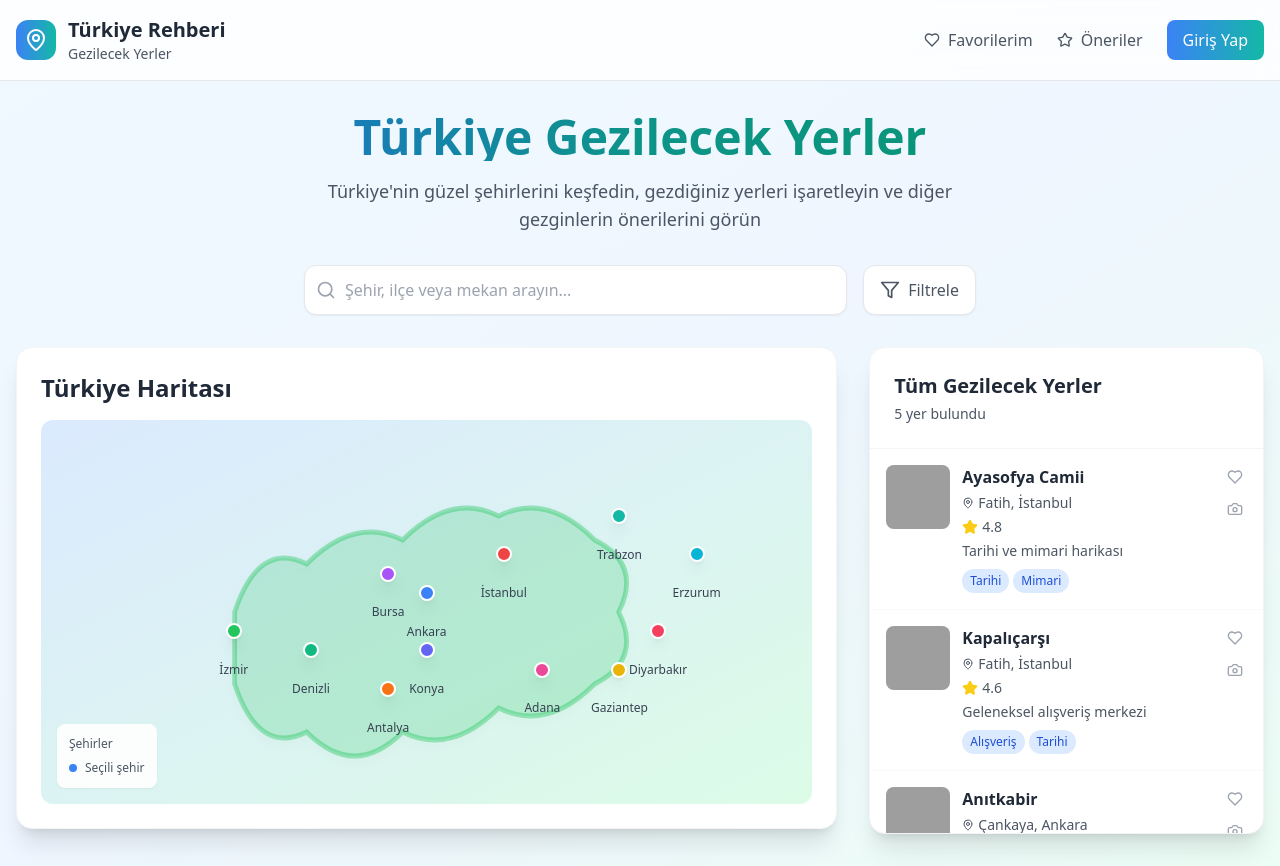
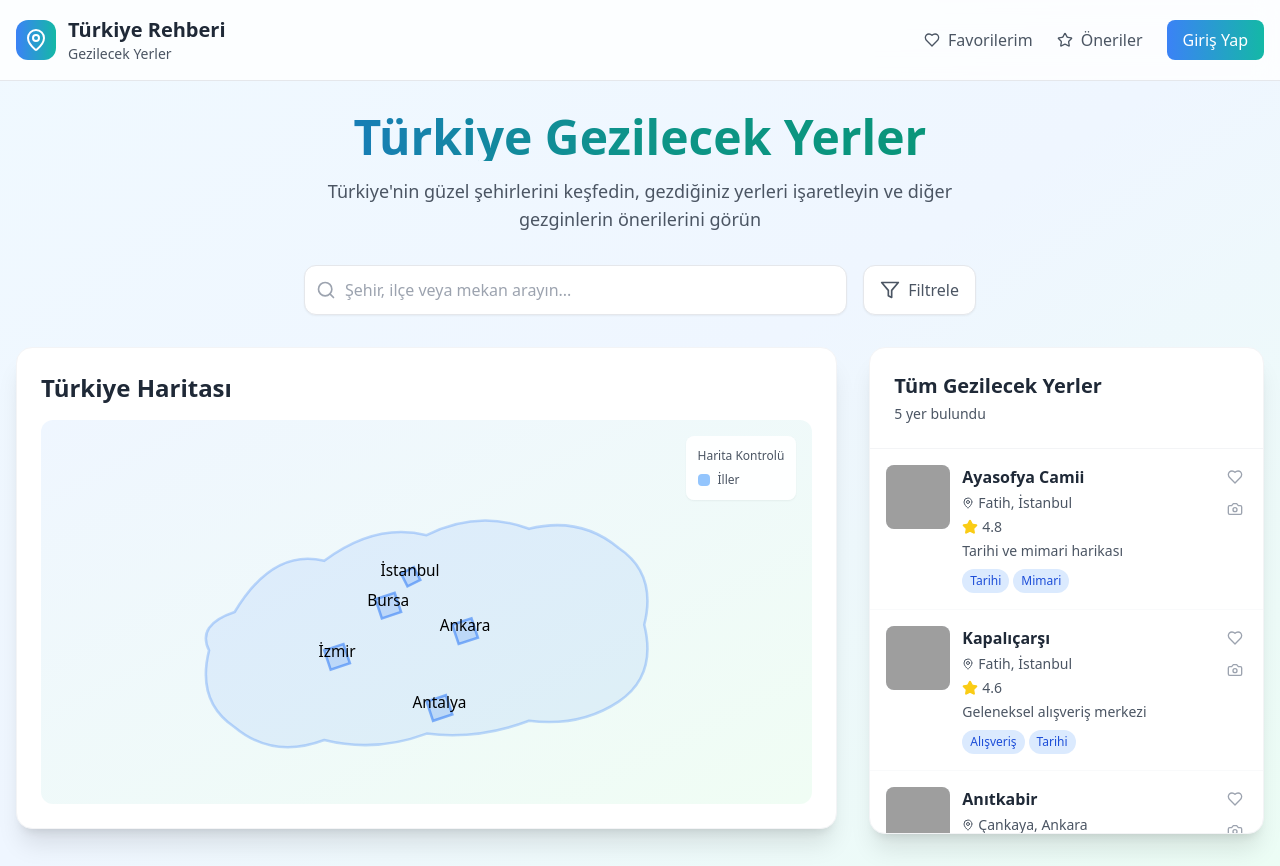
Before and after one commit to dengnekir/turkiye-rota-kesifleri, a React (Vite) app: page / in a window 1280 px wide. Built offline with nearby package versions, Linux system fonts and the light colour scheme; grey boxes are pictures that could not be loaded.

Commit message:
Refactor: Use a detailed Turkey map and add animations
- Replace the simplified Turkey map with a more detailed one.
- Implement animations to show districts and province borders on hover.

```diff
--- a/src/components/TurkeyMap.tsx
+++ b/src/components/TurkeyMap.tsx
@@ -1,86 +1,163 @@
 
-import React from 'react';
+import React, { useState } from 'react';
+import { turkeyProvinces, Province, District } from '../data/turkeyMapData';
 
 interface TurkeyMapProps {
   selectedCity: string | null;
   onCitySelect: (city: string) => void;
 }
 
-const cities = [
-  { name: 'İstanbul', x: 60, y: 35, color: 'bg-red-500' },
-  { name: 'Ankara', x: 50, y: 45, color: 'bg-blue-500' },
-  { name: 'İzmir', x: 25, y: 55, color: 'bg-green-500' },
-  { name: 'Antalya', x: 45, y: 70, color: 'bg-orange-500' },
-  { name: 'Bursa', x: 45, y: 40, color: 'bg-purple-500' },
-  { name: 'Adana', x: 65, y: 65, color: 'bg-pink-500' },
-  { name: 'Konya', x: 50, y: 60, color: 'bg-indigo-500' },
-  { name: 'Gaziantep', x: 75, y: 65, color: 'bg-yellow-500' },
-  { name: 'Trabzon', x: 75, y: 25, color: 'bg-teal-500' },
-  { name: 'Erzurum', x: 85, y: 35, color: 'bg-cyan-500' },
-  { name: 'Diyarbakır', x: 80, y: 55, color: 'bg-rose-500' },
-  { name: 'Denizli', x: 35, y: 60, color: 'bg-emerald-500' }
-];
+export const TurkeyMap: React.FC<TurkeyMapProps> = ({ selectedCity, onCitySelect }) => {
+  const [selectedProvince, setSelectedProvince] = useState<Province | null>(null);
+  const [hoveredProvince, setHoveredProvince] = useState<string | null>(null);
+  const [showDistricts, setShowDistricts] = useState(false);
 
-export const TurkeyMap: React.FC<TurkeyMapProps> = ({ selectedCity, onCitySelect }) => {
+  const handleProvinceClick = (province: Province) => {
+    setSelectedProvince(province);
+    setShowDistricts(true);
+    onCitySelect(province.name);
+  };
+
+  const handleDistrictClick = (district: District) => {
+    console.log('İlçe seçildi:', district.name);
+  };
+
+  const handleMapClick = (e: React.MouseEvent) => {
+    // Harita boş alanına tıklandığında ilçeleri gizle
+    if (e.target === e.currentTarget) {
+      setShowDistricts(false);
+      setSelectedProvince(null);
+    }
+  };
+
   return (
-    <div className="relative w-full h-96 bg-gradient-to-br from-blue-100 to-green-100 rounded-xl overflow-hidden">
-      {/* Simplified Turkey outline */}
+    <div className="relative w-full h-96 bg-gradient-to-br from-blue-50 to-green-50 rounded-xl overflow-hidden">
       <svg
-        viewBox="0 0 100 80"
-        className="absolute inset-0 w-full h-full"
+        viewBox="0 0 400 300"
+        className="absolute inset-0 w-full h-full cursor-pointer"
         preserveAspectRatio="xMidYMid meet"
+        onClick={handleMapClick}
       >
+        {/* Türkiye ana sınırları */}
         <path
-          d="M10 40 Q15 25 25 30 Q35 20 45 25 Q55 15 65 20 Q75 15 85 25 Q95 30 90 40 Q95 50 85 55 Q75 65 65 60 Q55 70 45 65 Q35 75 25 65 Q15 70 10 55 Z"
-          fill="rgba(34, 197, 94, 0.2)"
-          stroke="rgba(34, 197, 94, 0.4)"
-          strokeWidth="1"
-          className="drop-shadow-sm"
+          d="M50,150 Q80,100 120,110 Q160,80 200,90 Q240,70 280,85 Q320,75 350,100 Q380,120 370,160 Q380,200 350,220 Q320,240 280,235 Q240,250 200,245 Q160,260 120,250 Q80,265 50,240 Q20,220 30,180 Q20,160 50,150 Z"
+          fill="rgba(59, 130, 246, 0.1)"
+          stroke="rgba(59, 130, 246, 0.3)"
+          strokeWidth="2"
+          className="transition-all duration-300"
         />
+
+        {/* İller */}
+        {turkeyProvinces.map((province) => (
+          <g key={province.id}>
+            <path
+              d={province.path}
+              fill={selectedProvince?.id === province.id ? "rgba(34, 197, 94, 0.6)" : hoveredProvince === province.id ? "rgba(59, 130, 246, 0.4)" : "rgba(59, 130, 246, 0.2)"}
+              stroke={selectedProvince?.id === province.id ? "rgb(34, 197, 94)" : "rgba(59, 130, 246, 0.6)"}
+              strokeWidth="2"
+              className="cursor-pointer transition-all duration-300 hover:fill-opacity-60"
+              onClick={(e) => {
+                e.stopPropagation();
+                handleProvinceClick(province);
+              }}
+              onMouseEnter={() => setHoveredProvince(province.id)}
+              onMouseLeave={() => setHoveredProvince(null)}
+              style={{
+                filter: selectedProvince?.id === province.id ? 'drop-shadow(0 4px 8px rgba(34, 197, 94, 0.3))' : 'none',
+                transform: hoveredProvince === province.id ? 'scale(1.02)' : 'scale(1)',
+                transformOrigin: `${province.center.x}px ${province.center.y}px`
+              }}
+            />
+
+            {/* İl ismi */}
+            <text
+              x={province.center.x}
+              y={province.center.y}
+              textAnchor="middle"
+              className={`text-xs font-medium pointer-events-none transition-all duration-300 ${
+                selectedProvince?.id === province.id ? 'text-green-700 font-bold' : 'text-blue-700'
+              }`}
+              style={{
+                fontSize: hoveredProvince === province.id ? '14px' : '12px'
+              }}
+            >
+              {province.name}
+            </text>
+          </g>
+        ))}
+
+        {/* İlçeler - Animasyonlu gösterim */}
+        {showDistricts && selectedProvince && (
+          <g className="animate-fade-in">
+            {selectedProvince.districts.map((district, index) => (
+              <g
+                key={district.id}
+                className="animate-scale-in"
+                style={{
+                  animationDelay: `${index * 0.1}s`,
+                  animationFillMode: 'both'
+                }}
+              >
+                <path
+                  d={district.path}
+                  fill="rgba(239, 68, 68, 0.3)"
+                  stroke="rgba(239, 68, 68, 0.7)"
+                  strokeWidth="1.5"
+                  className="cursor-pointer transition-all duration-200 hover:fill-opacity-50"
+                  onClick={(e) => {
+                    e.stopPropagation();
+                    handleDistrictClick(district);
+                  }}
+                />
+                <text
+                  x={district.center.x}
+                  y={district.center.y}
+                  textAnchor="middle"
+                  className="text-xs font-medium text-red-700 pointer-events-none"
+                >
+                  {district.name}
+                </text>
+              </g>
+            ))}
+          </g>
+        )}
       </svg>
 
-      {/* City markers */}
-      {cities.map((city) => (
-        <button
-          key={city.name}
-          onClick={() => onCitySelect(city.name)}
-          className={`absolute transform -translate-x-1/2 -translate-y-1/2 w-4 h-4 rounded-full border-2 border-white shadow-lg hover:scale-125 transition-all duration-200 ${
-            selectedCity === city.name ? 'ring-4 ring-blue-300 scale-125' : ''
-          } ${city.color}`}
-          style={{
-            left: `${city.x}%`,
-            top: `${city.y}%`,
-          }}
-          title={city.name}
-        >
-          <div className="sr-only">{city.name}</div>
-        </button>
-      ))}
-
-      {/* City labels */}
-      {cities.map((city) => (
-        <div
-          key={`label-${city.name}`}
-          className={`absolute transform -translate-x-1/2 text-xs font-medium text-gray-700 pointer-events-none transition-all duration-200 ${
-            selectedCity === city.name ? 'text-blue-600 font-bold' : ''
-          }`}
-          style={{
-            left: `${city.x}%`,
-            top: `${city.y + 8}%`,
-          }}
-        >
-          {city.name}
-        </div>
-      ))}
-
-      {/* Legend */}
-      <div className="absolute bottom-4 left-4 bg-white/90 backdrop-blur-sm p-3 rounded-lg shadow-sm">
-        <div className="text-xs text-gray-600 mb-2">Şehirler</div>
-        <div className="flex items-center space-x-2">
-          <div className="w-2 h-2 bg-blue-500 rounded-full"></div>
-          <span className="text-xs text-gray-600">Seçili şehir</span>
+      {/* Harita kontrolleri */}
+      <div className="absolute top-4 right-4 bg-white/90 backdrop-blur-sm p-3 rounded-lg shadow-sm">
+        <div className="text-xs text-gray-600 mb-2">Harita Kontrolü</div>
+        <div className="flex flex-col space-y-1 text-xs">
+          <div className="flex items-center space-x-2">
+            <div className="w-3 h-3 bg-blue-300 rounded-sm"></div>
+            <span className="text-gray-600">İller</span>
+          </div>
+          {showDistricts && (
+            <div className="flex items-center space-x-2">
+              <div className="w-3 h-3 bg-red-300 rounded-sm"></div>
+              <span className="text-gray-600">İlçeler</span>
+            </div>
+          )}
         </div>
       </div>
+
+      {/* Seçili il bilgisi */}
+      {selectedProvince && (
+        <div className="absolute bottom-4 left-4 bg-white/90 backdrop-blur-sm p-3 rounded-lg shadow-sm animate-slide-in-right">
+          <div className="text-sm font-semibold text-gray-800">{selectedProvince.name}</div>
+          <div className="text-xs text-gray-600">
+            {selectedProvince.districts.length} ilçe gösteriliyor
+          </div>
+          <button
+            onClick={() => {
+              setShowDistricts(false);
+              setSelectedProvince(null);
+            }}
+            className="mt-2 text-xs text-blue-600 hover:text-blue-800 transition-colors"
+          >
+            İlçeleri Gizle
+          </button>
+        </div>
+      )}
     </div>
   );
 };
--- /dev/null
+++ b/src/data/turkeyMapData.ts
@@ -0,0 +1,68 @@
+
+export interface Province {
+  id: string;
+  name: string;
+  path: string;
+  center: { x: number; y: number };
+  districts: District[];
+}
+
+export interface District {
+  id: string;
+  name: string;
+  path: string;
+  center: { x: number; y: number };
+}
+
+export const turkeyProvinces: Province[] = [
+  {
+    id: 'istanbul',
+    name: 'İstanbul',
+    path: 'M180,120 L190,115 L195,125 L185,130 Z',
+    center: { x: 187, y: 122 },
+    districts: [
+      { id: 'fatih', name: 'Fatih', path: 'M180,120 L185,118 L187,123 L182,125 Z', center: { x: 183, y: 121 } },
+      { id: 'beyoglu', name: 'Beyoğlu', path: 'M185,118 L190,115 L192,120 L187,123 Z', center: { x: 188, y: 119 } }
+    ]
+  },
+  {
+    id: 'ankara',
+    name: 'Ankara',
+    path: 'M220,160 L235,155 L240,170 L225,175 Z',
+    center: { x: 230, y: 165 },
+    districts: [
+      { id: 'cankaya', name: 'Çankaya', path: 'M220,160 L227,158 L230,165 L223,167 Z', center: { x: 225, y: 162 } },
+      { id: 'kecioren', name: 'Keçiören', path: 'M227,158 L235,155 L237,162 L230,165 Z', center: { x: 232, y: 160 } }
+    ]
+  },
+  {
+    id: 'izmir',
+    name: 'İzmir',
+    path: 'M120,180 L135,175 L140,190 L125,195 Z',
+    center: { x: 130, y: 185 },
+    districts: [
+      { id: 'konak', name: 'Konak', path: 'M120,180 L127,178 L130,185 L123,187 Z', center: { x: 125, y: 182 } },
+      { id: 'bornova', name: 'Bornova', path: 'M127,178 L135,175 L137,182 L130,185 Z', center: { x: 132, y: 180 } }
+    ]
+  },
+  {
+    id: 'antalya',
+    name: 'Antalya',
+    path: 'M200,220 L215,215 L220,230 L205,235 Z',
+    center: { x: 210, y: 225 },
+    districts: [
+      { id: 'muratpasa', name: 'Muratpaşa', path: 'M200,220 L207,218 L210,225 L203,227 Z', center: { x: 205, y: 222 } },
+      { id: 'kepez', name: 'Kepez', path: 'M207,218 L215,215 L217,222 L210,225 Z', center: { x: 212, y: 220 } }
+    ]
+  },
+  {
+    id: 'bursa',
+    name: 'Bursa',
+    path: 'M160,140 L175,135 L180,150 L165,155 Z',
+    center: { x: 170, y: 145 },
+    districts: [
+      { id: 'nilufer', name: 'Nilüfer', path: 'M160,140 L167,138 L170,145 L163,147 Z', center: { x: 165, y: 142 } },
+      { id: 'osmangazi', name: 'Osmangazi', path: 'M167,138 L175,135 L177,142 L170,145 Z', center: { x: 172, y: 140 } }
+    ]
+  }
+];
--- a/tailwind.config.ts
+++ b/tailwind.config.ts
@@ -1,3 +1,4 @@
+
 import type { Config } from "tailwindcss";
 
 export default {
@@ -84,11 +85,44 @@ export default {
 					to: {
 						height: '0'
 					}
+				},
+				'fade-in': {
+					'0%': {
+						opacity: '0',
+						transform: 'translateY(10px)'
+					},
+					'100%': {
+						opacity: '1',
+						transform: 'translateY(0)'
+					}
+				},
+				'scale-in': {
+					'0%': {
+						transform: 'scale(0.8)',
+						opacity: '0'
+					},
+					'100%': {
+						transform: 'scale(1)',
+						opacity: '1'
+					}
+				},
+				'slide-in-right': {
+					'0%': {
+						transform: 'translateX(100%)',
+						opacity: '0'
+					},
+					'100%': {
+						transform: 'translateX(0)',
+						opacity: '1'
+					}
 				}
 			},
 			animation: {
 				'accordion-down': 'accordion-down 0.2s ease-out',
-				'accordion-up': 'accordion-up 0.2s ease-out'
+				'accordion-up': 'accordion-up 0.2s ease-out',
+				'fade-in': 'fade-in 0.4s ease-out',
+				'scale-in': 'scale-in 0.3s ease-out',
+				'slide-in-right': 'slide-in-right 0.3s ease-out'
 			}
 		}
 	},
```
